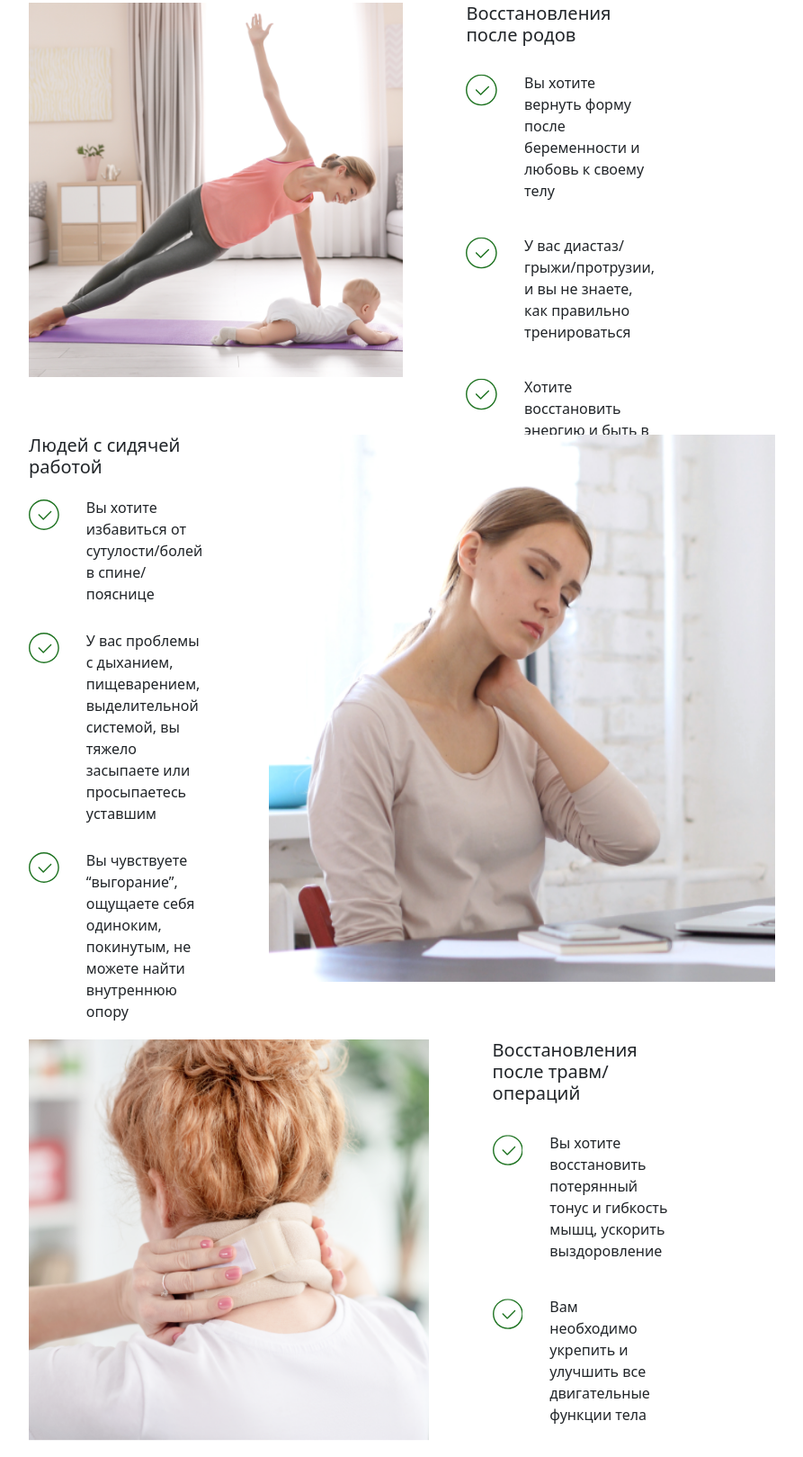
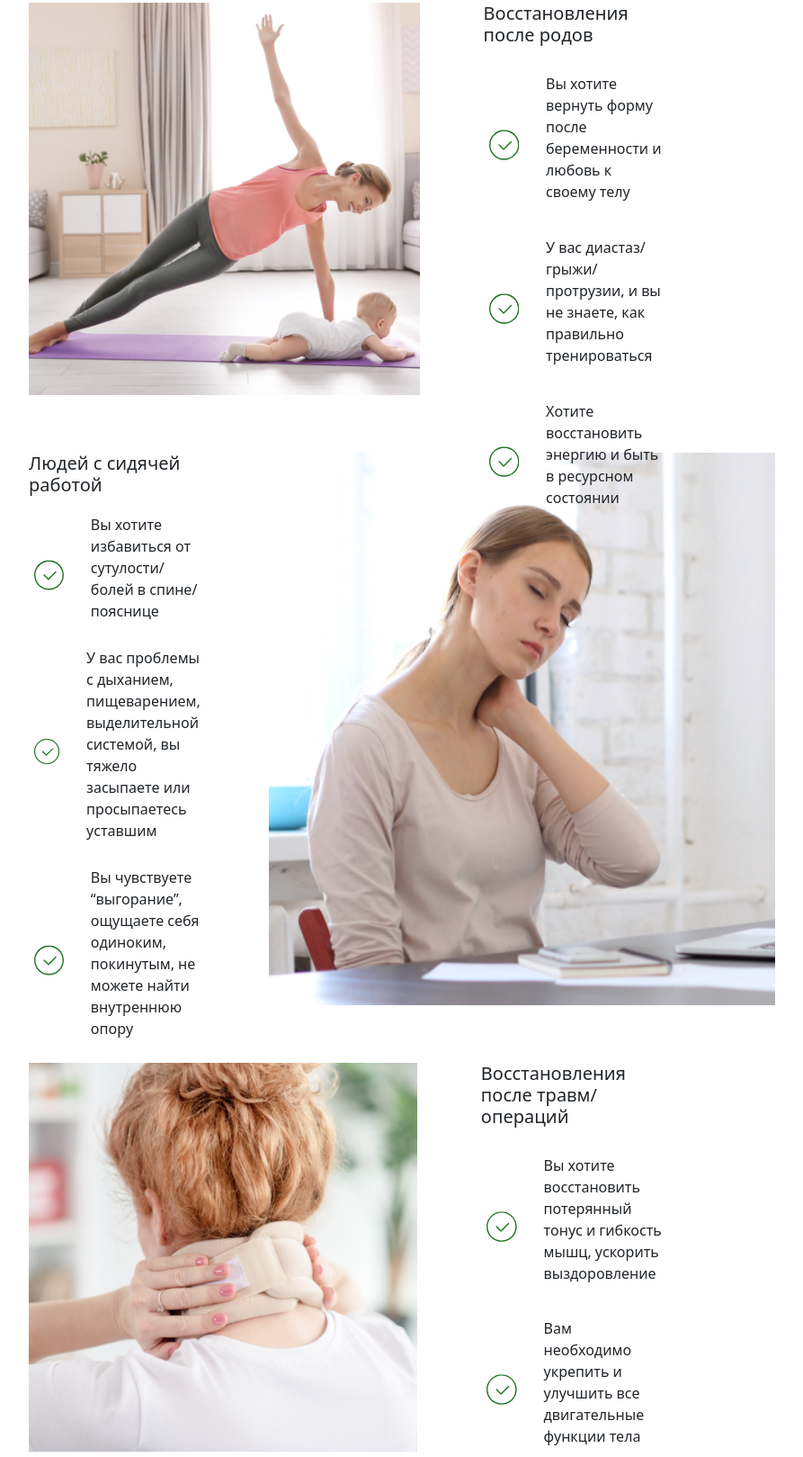
Before and after one commit to YaOhooenen/pilates, a plain HTML site: page src/index.html in a window 1280 px wide. Shown: the part 2549-4168 px from the top of the page at 90% size, without its empty margins (256-1149 px from the left). Drawn offline with nearby package versions, Linux system fonts and the light colour scheme.

Commit message:
23.10.2025 (1)

```diff
--- a/stl/style.css
+++ b/stl/style.css
@@ -544,7 +544,8 @@ main {
     grid-column: span 1;
 }
 
-.page3-cont-el:nth-child(4), .page3-cont-el:nth-child(5) {
+.page3-cont-el:nth-child(4),
+.page3-cont-el:nth-child(5) {
     margin-left: 100%;
     grid-column: span 1;
     grid-row: 2;
@@ -592,14 +593,14 @@ main {
     content: "";
     position: absolute;
     width: 100%;
-    height: 400%;
+    height: 320%;
     margin-top: 98%;
     display: flex;
     align-items: center;
     flex-direction: column;
 }
 
-.page4-header{
+.page4-header {
     margin-top: 5%;
     gap: 30px;
     display: flex;
@@ -607,14 +608,14 @@ main {
     flex-direction: column;
 }
 
-.page4-el1{
+.page4-el1 {
     margin: 5%;
     display: flex;
     width: 55%;
-    height: 13%;
+    height: 17%;
 }
 
-.page4-el1-cont{
+.page4-el1-cont {
     margin-left: 10%;
     width: 30%;
     gap: 5%;
@@ -623,23 +624,38 @@ main {
     flex-direction: column;
 }
 
-.page4-el1-cont-str{
+.page4-el1-cont-str {
+    padding-left: 3%;
+    align-items: center;
     width: 100%;
     gap: 30px;
     display: flex;
 }
 
-.page4-el1-cont-str-par{
+.page4-el1-cont-str:hover {
+    transform: scale(1.03);
+    transition: 0.3s;
+    z-index: 1;
+    box-shadow: 0 10px 20px gray;
+}
+
+.page4-el1-cont-str:not(:hover) {
+    transform: scale(1);
+    transition: 0.3s;
+    z-index: 1;
+}
+
+.page4-el1-cont-str-par {
     width: 80%;
 }
 
-.page4-el2{
+.page4-el2 {
     display: flex;
     width: 55%;
-    height: 19%;
+    height: 24%;
 }
 
-.page4-el2-cont{
+.page4-el2-cont {
     margin-right: 10%;
     width: 80%;
     gap: 2%;
@@ -648,30 +664,47 @@ main {
     flex-direction: column;
 }
 
-.page4-el2-cont-str{
+.page4-el2-cont-str {
+    padding-left: 3%;
+    padding-right: 3%;
+    align-items: center;
     width: 100%;
     gap: 30px;
     display: flex;
 }
-.page4-el2-img{
+
+.page4-el2-cont-str:hover {
+    transform: scale(1.03);
+    transition: 0.3s;
+    z-index: 1;
+    box-shadow: 0 10px 20px gray;
+}
+
+.page4-el2-cont-str:not(:hover) {
+    transform: scale(1);
+    transition: 0.3s;
+    z-index: 1;
+}
+
+.page4-el2-img {
     aspect-ratio: 9.65/10;
     width: 80%;
     height: 100%;
     margin-right: 20%;
 }
 
-.page4-el2-cont-str-par{
+.page4-el2-cont-str-par {
     width: 80%;
 }
 
-.page4-el3{
+.page4-el3 {
     margin: 5%;
     display: flex;
     width: 55%;
-    height: 14%;
+    height: 17%;
 }
 
-.page4-el3-cont{
+.page4-el3-cont {
     margin-left: 10%;
     width: 30%;
     gap: 5%;
@@ -680,17 +713,32 @@ main {
     flex-direction: column;
 }
 
-.page4-el3-cont-str{
+.page4-el3-cont-str {
+    padding-left: 3%;
+    align-items: center;
     width: 100%;
     gap: 30px;
     display: flex;
 }
 
-.page4-el3-cont-str-par{
+.page4-el3-cont-str:hover {
+    transform: scale(1.03);
+    transition: 0.3s;
+    z-index: 1;
+    box-shadow: 0 10px 20px gray;
+}
+
+.page4-el3-cont-str:not(:hover) {
+    transform: scale(1);
+    transition: 0.3s;
+    z-index: 1;
+}
+
+.page4-el3-cont-str-par {
     width: 80%;
 }
 
-.page4-el4{
+.page4-el4 {
     content: "";
     background-image: url(../ass/IMG_9307-removebg-preview\ 1.png), url(../ass/Ellipse\ 14.png);
 
@@ -703,49 +751,49 @@ main {
     padding-right: 5%;
     padding-top: 3%;
     padding-bottom: 2%;
-    border:#DA9F9F 15px solid;
+    border: #DA9F9F 15px solid;
 }
 
-.page4-el4-text-part{
+.page4-el4-text-part {
     margin-bottom: 5%;
 }
 
-.page4-el4-text-part-h2{
+.page4-el4-text-part-h2 {
     margin-bottom: 5%;
 }
 
-.page4-el4-text-part-par{
+.page4-el4-text-part-par {
     font-size: large;
     font-weight: 400;
     font-weight: italic;
 }
 
-.row{
+.row {
     margin-top: 10% !important;
     margin-bottom: 5% !important;
 }
 
-.formy{
+.formy {
     width: 60%;
 }
 
-.reg-but{
+.reg-but {
 
     margin-top: 15%;
-    display:flex;
+    display: flex;
 }
 
-.strel-but{
+.strel-but {
     margin-right: 5%;
     border: transparent;
 }
 
-.strel-but:hover{
+.strel-but:hover {
     transform: scale(1.03);
     transition: 0.3s;
 }
 
-.strel-but:not(:hover){
+.strel-but:not(:hover) {
     transform: scale(1);
     transition: 0.3s;
 }
```
